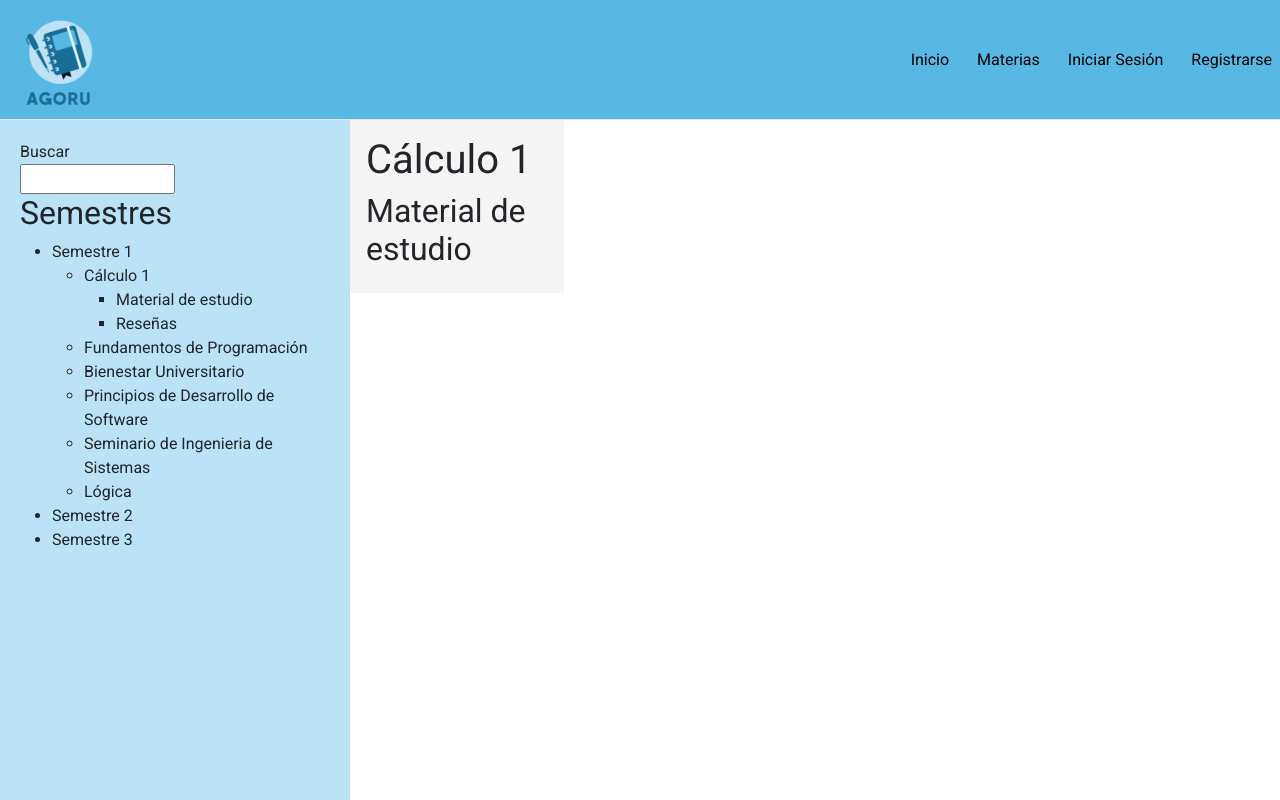
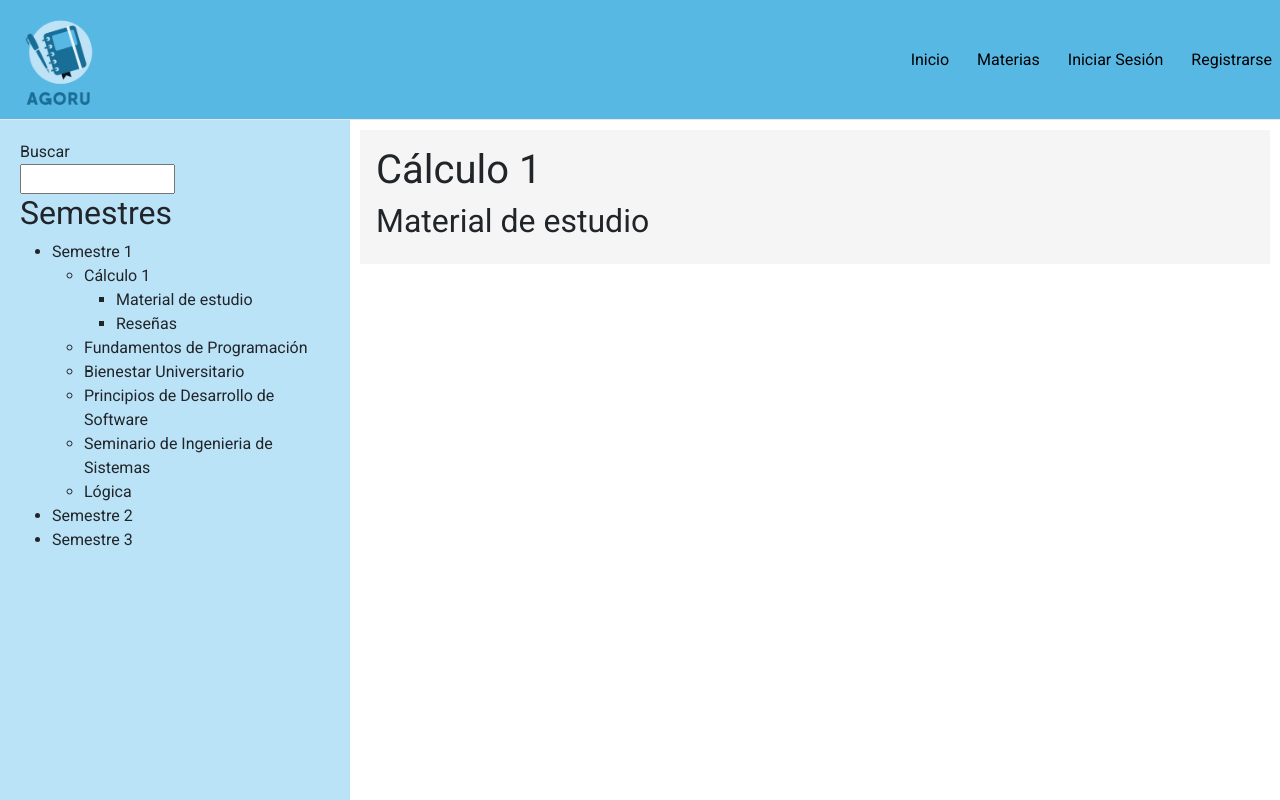
Before and after one commit to josevegara04/AgorU, a React (Vite) app in the folder FRONTEND/agoru_app/: page / in a window 1280 px wide. Both pictures are taken after a click on the button "Materias". Built offline with nearby package versions, Linux system fonts and the light colour scheme.

Commit message:
improved interface

```diff
--- a/FRONTEND/agoru_app/src/Styles/studyMaterial.css
+++ b/FRONTEND/agoru_app/src/Styles/studyMaterial.css
@@ -0,0 +1,10 @@
+.subject-material{
+    display: flex;
+    flex-direction: column;
+    flex: 1;
+    padding: 10px;
+    overflow-y: auto;
+}
+.tittle-content{
+    width: 100%;
+}
```
